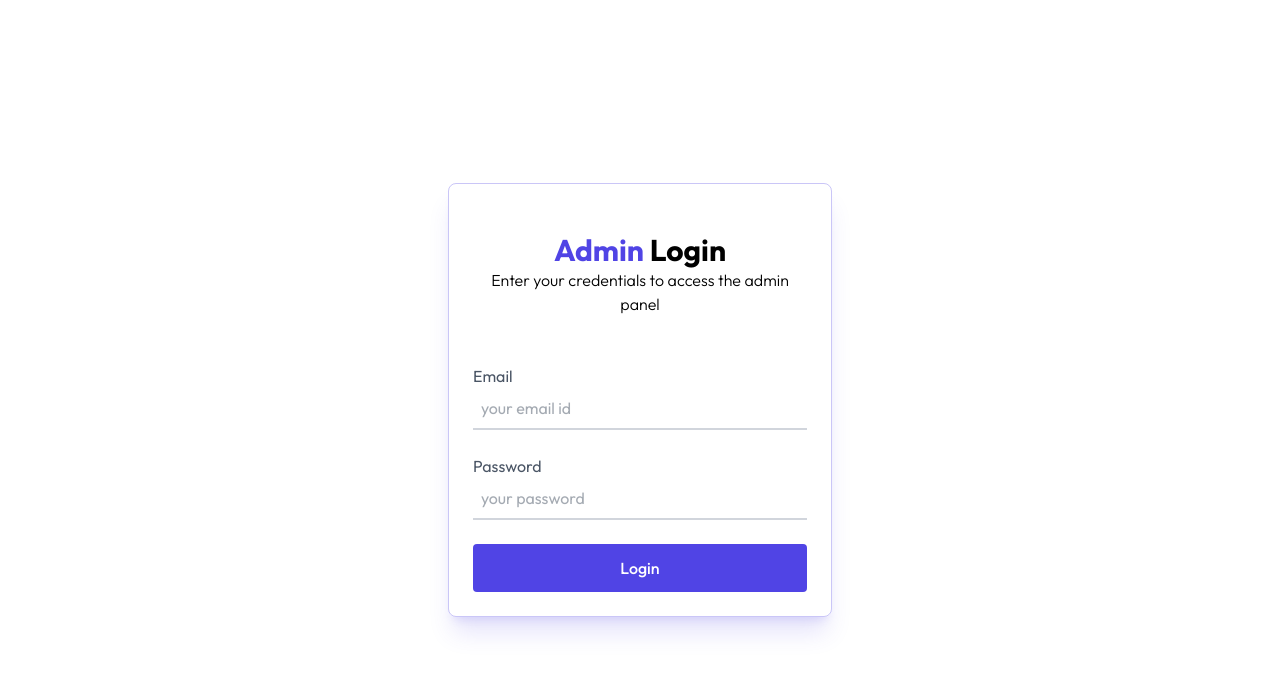
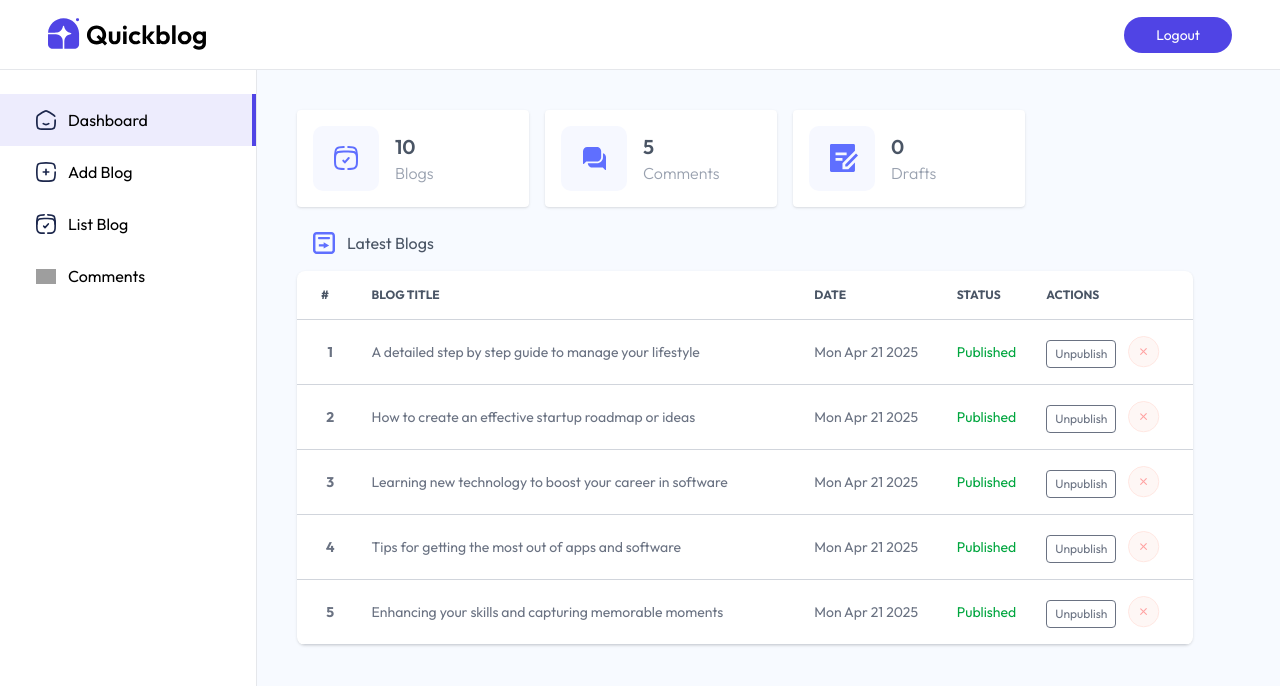
Before and after one commit to pramodsinzh/Blogify, a React (Vite) app in the folder frontend/: page /admin in a window 1280 px wide. Shown: the top 686 px of the page. Built offline with nearby package versions, Linux system fonts and the light colour scheme; grey boxes are pictures that could not be loaded.

Commit message:
Admin Dashboard Design

```diff
--- a/frontend/src/App.jsx
+++ b/frontend/src/App.jsx
@@ -16,7 +16,7 @@
         <Route path='/' element={<Home/>} />
         <Route path='/blog/:id' element={<Blog/>} />
 
-        <Route path='/admin' element={false ? <Layout/> : <Login />}>
+        <Route path='/admin' element={true ? <Layout/> : <Login />}>
           <Route index element={<Dashboard/>} />
           <Route path='addBlog' element={<AddBlog/>} />
           <Route path='listBlog' element={<ListBlog/>} />
--- /dev/null
+++ b/frontend/src/components/admin/BlogTableItem.jsx
@@ -0,0 +1,25 @@
+import React from 'react'
+import { assets } from '../../assets/assets';
+
+const BlogTableItem = ({blog, fetchBlogs, index}) => {
+
+    const {title, createdAt} = blog;
+    const BlogDate = new Date(createdAt)
+
+  return (
+    <tr className='border-y border-gray-300'>
+        <th className='px-2 py-4'>{index}</th>
+        <td className='px-2 py-4'>{title}</td>
+        <td className='px-2 py-4 max-sm:hidden'>{BlogDate.toDateString()}</td>
+        <td className='px-2 py-4 max-sm:hidden'>
+            <p className={`${blog.isPublished ? "text-green-600" : "text-orange-700"}`}>{blog.isPublished ? "Published" : "Unpublished"}</p>
+        </td>
+        <td className='px-2 py-4 flex text-xs gap-3'>
+            <button className='border px-2 py-0.5 mt-1 rounded cursor-pointer'>{blog.isPublished ? "Unpublish" : "Publish"}</button>
+            <img src={assets.cross_icon} className='w-8 hover:scale-110 transition-all cursor-pointer' alt="" />
+        </td>
+    </tr>
+  )
+}
+
+export default BlogTableItem
--- a/frontend/src/pages/admin/Dashboard.jsx
+++ b/frontend/src/pages/admin/Dashboard.jsx
@@ -1,9 +1,77 @@
-import React from 'react'
+import React, { useEffect, useState } from 'react';
+import { assets, dashboard_data } from '../../assets/assets';
+import BlogTableItem from '../../components/admin/BlogTableItem';
 
 const Dashboard = () => {
+  const [dashboardData, setDashboardData] = useState({
+    blogs: 0,
+    comments: 0,
+    drafts: 0,
+    recentBlogs: [],
+  })
+
+  const fetchDashbord = async () => {
+    setDashboardData(dashboard_data)
+  }
+  useEffect(() => {
+    fetchDashbord()
+  }, [])
   return (
-    <div></div>
-  )
-}
+    <div className='flex-1 p-4 md:p-10 bg-blue-50/50'>
+      <div className="flex flex-wrap gap-4">
 
-export default Dashboard
+        <div className="flex items-center gap-4 bg-white p-4 min-w-58 rounded shadow cursor-pointer hover:scale-105 transition-all">
+          <img src={assets.dashboard_icon_1} alt="" />
+          <div className="">
+            <p className='text-xl font-semibold text-gray-600'>{dashboardData.blogs}</p>
+            <p className='text-gray-400 font-light'>Blogs</p>
+          </div>
+        </div>
+
+        <div className="flex items-center gap-4 bg-white p-4 min-w-58 rounded shadow cursor-pointer hover:scale-105 transition-all">
+          <img src={assets.dashboard_icon_2} alt="" />
+          <div className="">
+            <p className='text-xl font-semibold text-gray-600'>{dashboardData.comments}</p>
+            <p className='text-gray-400 font-light'>Comments</p>
+          </div>
+        </div>
+
+        <div className="flex items-center gap-4 bg-white p-4 min-w-58 rounded shadow cursor-pointer hover:scale-105 transition-all">
+          <img src={assets.dashboard_icon_3} alt="" />
+          <div className="">
+            <p className='text-xl font-semibold text-gray-600'>{dashboardData.drafts}</p>
+            <p className='text-gray-400 font-light'>Drafts</p>
+          </div>
+        </div>
+
+      </div>
+
+      <div className="">
+        <div className="flex items-center gap-3 m-4 mt-6 text-gray-600">
+          <img src={assets.dashboard_icon_4} alt="" />
+          <p>Latest  Blogs</p>
+        </div>
+        <div className="relative max-w-4xl overflow-x-auto shadow rounded-lg scrollbar-hide bg-white">
+          <table className="w-full text-sm text-gray-500">
+            <thead className='text-xs text-gray-600 text-left uppercase'>
+              <tr>
+                <th scope='col' className='px-2 py-4 xl:px-6'>#</th>
+                <th scope='col' className='px-2 py-4'>Blog Title</th>
+                <th scope='col' className='px-2 py-4 max-sm:hidden'>Date</th>
+                <th scope='col' className='px-2 py-4 max-sm:hidden'>Status</th>
+                <th scope='col' className='px-2 py-4'>Actions</th>
+              </tr>
+            </thead>
+            <tbody>
+              {dashboardData.recentBlogs.map((blog, index)=>{
+                return <BlogTableItem key={blog._id} blog={blog} fetchBlogs={fetchDashbord} index={index + 1}/>
+              })}
+            </tbody>
+          </table>
+        </div>
+      </div>
+    </div>
+  );
+};
+
+export default Dashboard;
```
